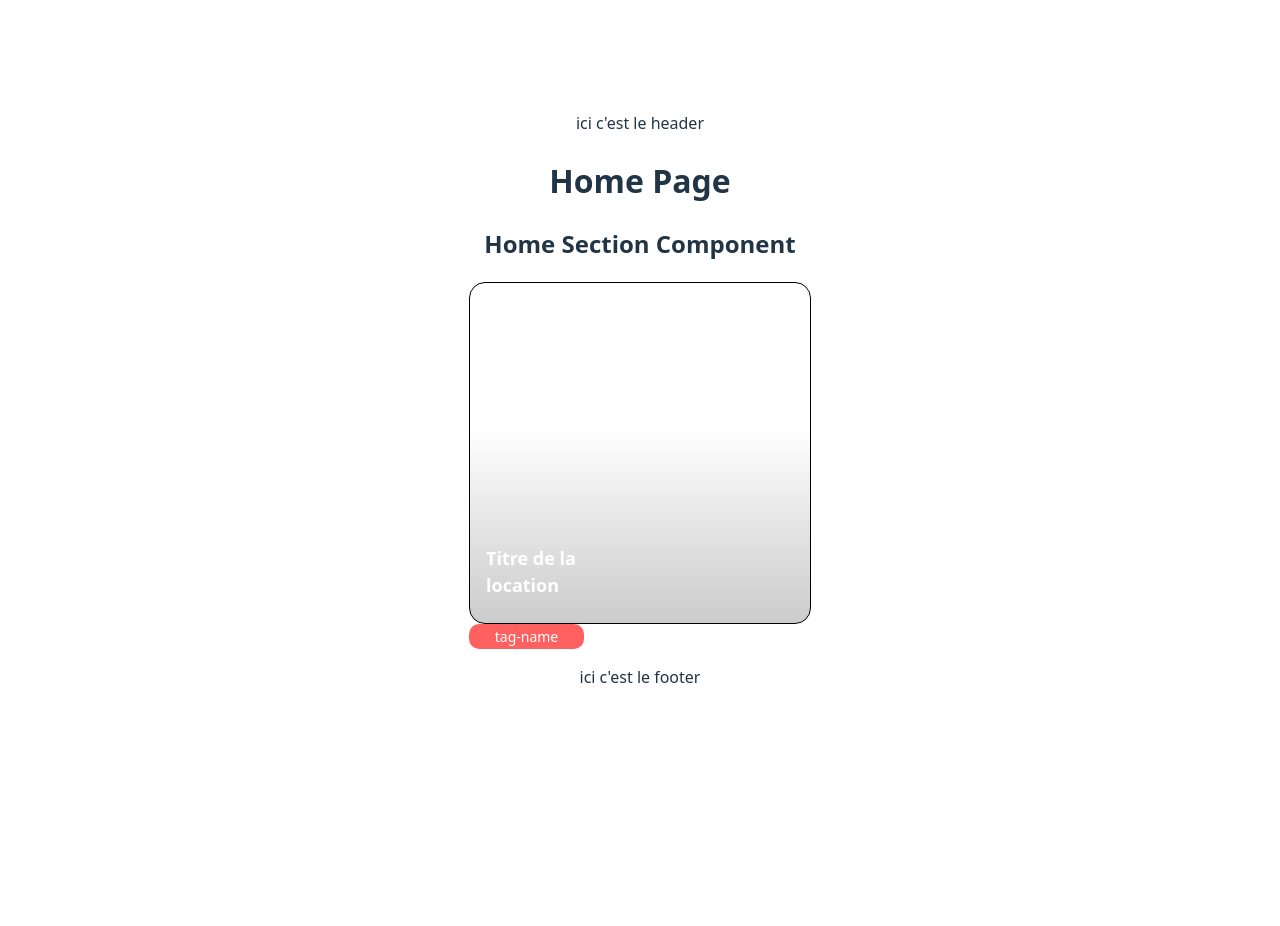
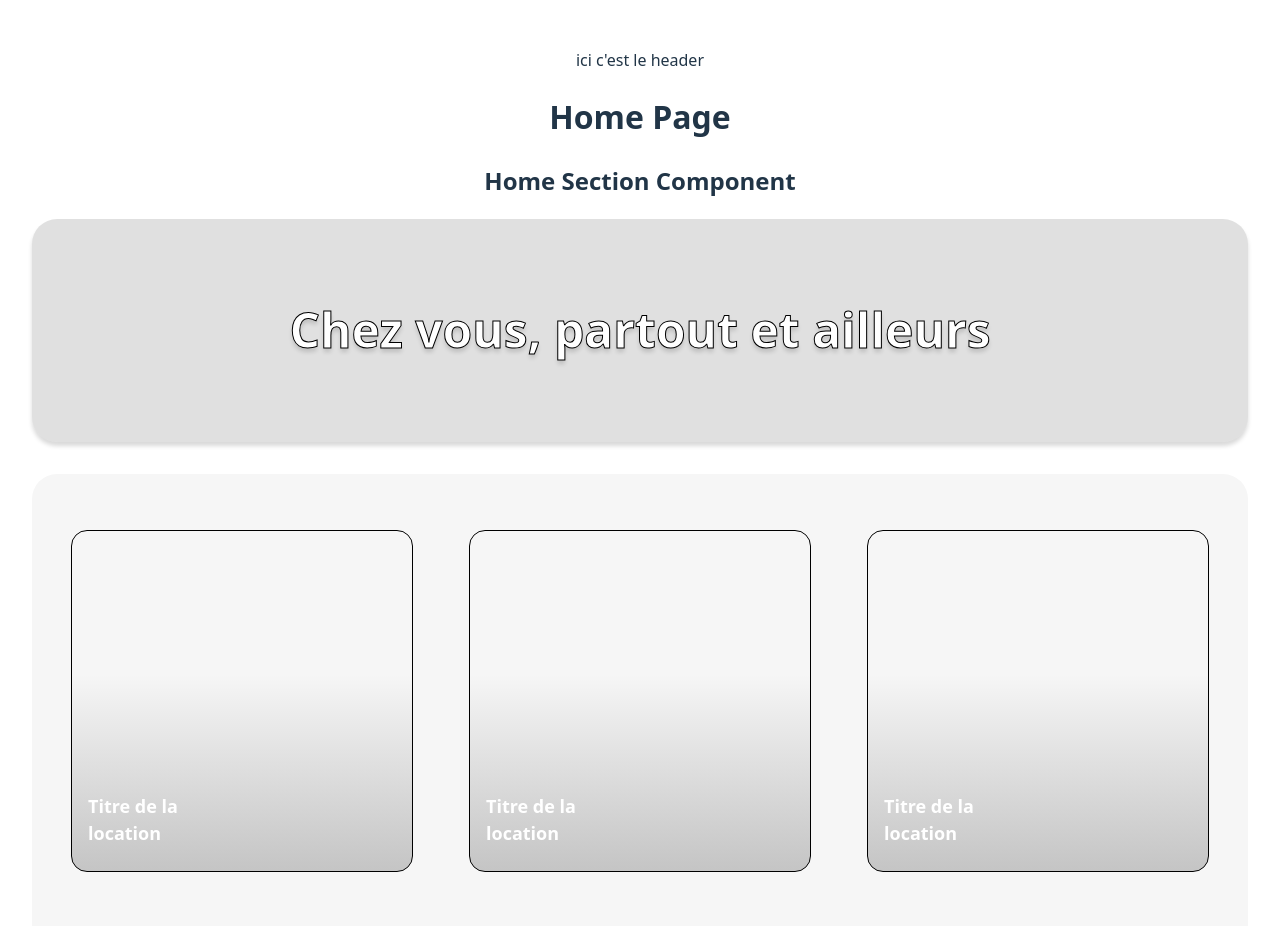
Before and after one commit to magdau5-dev/location-immobiliere-avec-React, a React (Vite) app: page / in a window 1280 px wide. Shown: the top 926 px of the page. Before the commit the page ends 800 px from the top, so only its background shows below. Built offline with nearby package versions, Linux system fonts and the light colour scheme.

Commit message:
Add : component banner (base)

```diff
--- /dev/null
+++ b/src/components/Banner.jsx
@@ -0,0 +1,10 @@
+const Banner = () => {
+    return (
+        <>
+            <div className="banner">
+                <p>Chez vous, partout et ailleurs</p>
+            </div>
+        </>
+    );
+};
+export default Banner;
--- a/src/index.sass
+++ b/src/index.sass
@@ -13,7 +13,7 @@
   -moz-osx-font-smoothing: grayscale
 
 #root
-  max-width: 1280px
+  width: 1240px
   margin: 0 auto
   padding: 2rem
   text-align: center
@@ -53,6 +53,16 @@ body
   font-size: 18px
   font-weight: 700
 
+.thumb-container
+  display: flex
+  flex-wrap: wrap
+  gap: 3.5rem
+  justify-content: center
+
+  background-color: #F6F6F6
+  border-radius: 25px
+  padding: 3.5rem 0rem
+
 
 // ------ Tag ------ //
 .tag
@@ -69,6 +79,30 @@ body
   align-items: center
   justify-content: center
 
+
+// ------ Banner ------ //
+.banner
+  width: 100%
+  height: 223px
+  margin-bottom: 2rem
+  border-radius: 25px
+  background-color: #0000001f // a retirer et a remplacer par une image de fond
+  // background-image: url("../assets/banner.png") + opacité 60%
+  background-size: cover
+  background-position: center
+  box-shadow: 0px 4px 4px rgba(0, 0, 0, 0.15)
+
+  color: #ffffff
+  text-shadow: 0px 4px 4px rgba(0, 0, 0, 0.15)
+  -webkit-text-stroke: 1px rgba(0, 0, 0, 1)
+  font-size: 48px
+  font-weight: 700
+  // police montserrat a ajouter
+
+  display: flex
+  align-items: center
+  justify-content: center
+
 @media (prefers-color-scheme: light)
   :root
     color: #213547
--- a/src/sections/HomeSection.jsx
+++ b/src/sections/HomeSection.jsx
@@ -1,3 +1,4 @@
+import Banner from "../components/Banner";
 import TagName from "../components/TagName";
 import Thumb from "../components/Thumb";
 
@@ -6,7 +7,16 @@ const HomeSection = () => {
         <>
             <h2>Home Section Component</h2>
             <div>
-                <Thumb />
+                <Banner />
+                <div className="thumb-container">
+                    <Thumb />
+                    <Thumb />
+                    <Thumb />
+                    <Thumb />
+                    <Thumb />
+                    <Thumb />
+                </div>
+
                 <TagName />
             </div>
         </>
```
